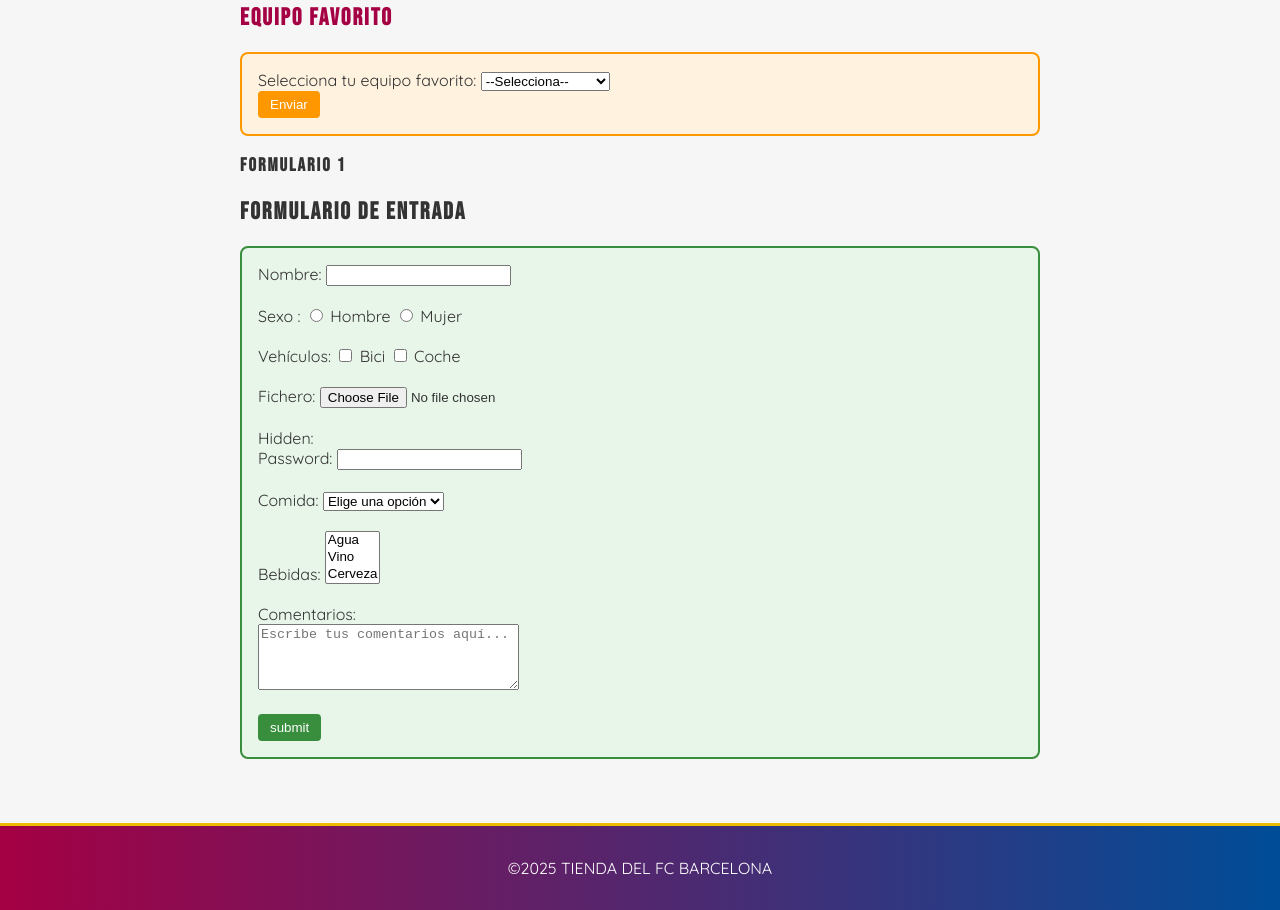
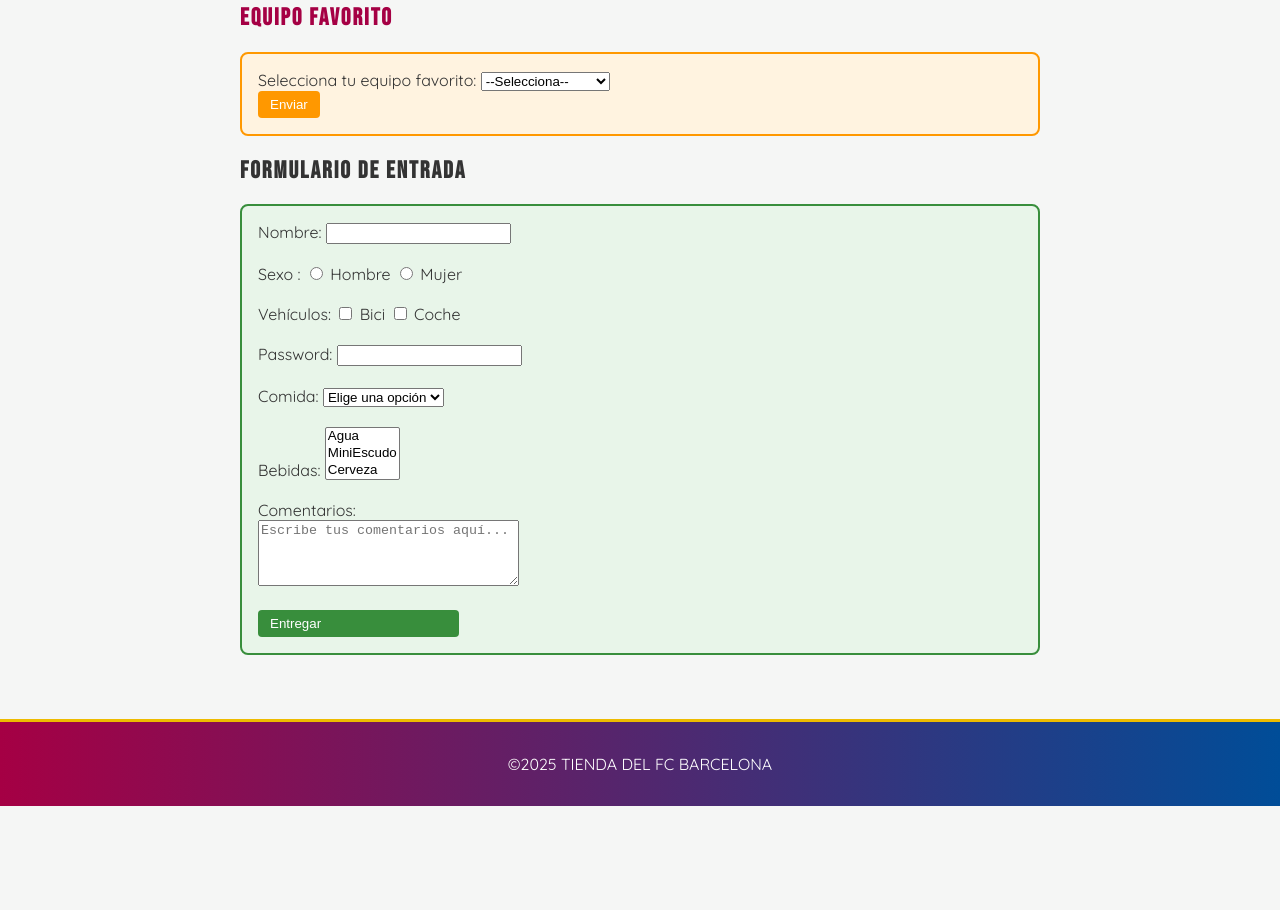
Before and after one commit to excorpionvgt/WEB_BARCA, a plain HTML site: page index.html in a window 1280 px wide. Shown: the part 903-1813 px from the top of the page. After the commit the page ends 1709 px from the top, so only its background shows below. Drawn offline with Linux system fonts and the light colour scheme.

Commit message:
Update index.html

```diff
--- a/index.html
+++ b/index.html
@@ -65,7 +65,7 @@
     </section>
 
     <section>
-      <h3><b>FORMULARIO 1</b></h3>
+      <h3><b></b></h3>
       <h1>Formulario de entrada</h1>
       <form style="background: #e8f5e9; border: 2px solid #388e3c; padding: 16px; border-radius: 8px;">
         <label>Nombre:</label>
@@ -79,11 +79,7 @@
         <input type="checkbox" name="vehiculo1" value="bici"> Bici
         <input type="checkbox" name="vehiculo2" value="coche"> Coche<br><br>
 
-        <label>Fichero:</label>
-        <input type="file" name="fichero"><br><br>
 
-        <label>Hidden:</label>
-        <input type="hidden" name="oculto" value="valor_oculto"><br>
 
         <label>Password:</label>
         <input type="password" name="password"><br><br>
@@ -92,21 +88,24 @@
         <select name="comida">
           <option value="" disabled selected>Elige una opción</option>
           <option value="carne">Carne</option>
-          <option value="pescado">Pescado</option>
+          <option value="pescado">Pizza</option>
           <option value="ensalada">Ensalada</option>
         </select><br><br>
 
         <label>Bebidas:</label>
         <select name="bebidas" multiple size="3">
           <option value="agua">Agua</option>
-          <option value="vino">Vino</option>
+          <option value="vino">MiniEscudo
           <option value="cerveza">Cerveza</option>
+          <img src="" alt="" srcset="">
         </select><br><br>
+
+
 
         <label>Comentarios:</label><br>
         <textarea name="comentarios" rows="4" cols="30" placeholder="Escribe tus comentarios aquí..."></textarea><br><br>
 
-        <input type="submit" value="submit" style="background: #388e3c; color: #fff; border: none; border-radius: 4px; padding: 6px 12px;">
+        <input type="Entregar" value="Entregar" style="background: #388e3c; color: #fff; border: none; border-radius: 4px; padding: 6px 12px;">
       </form>
     </section>
 </main>
```
